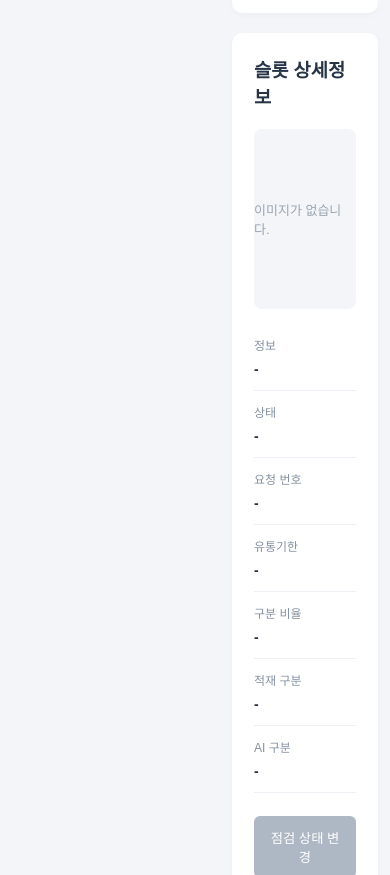
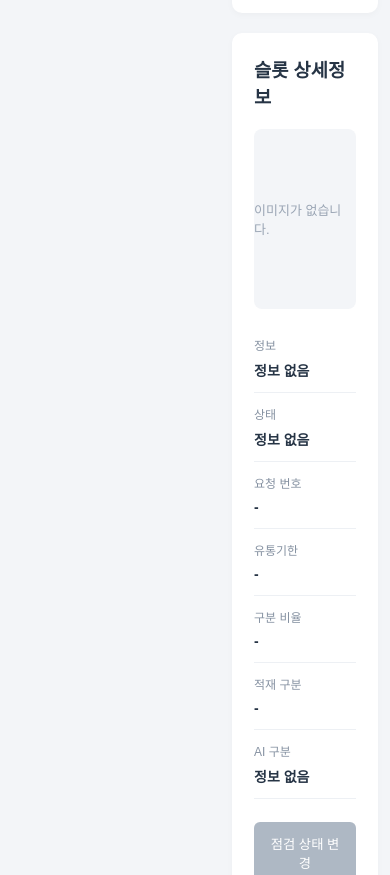
Before and after one commit to mkim0203/yolo_mini_project, a plain HTML site: page view/slot.html in a window 390 px wide. Shown: the part 1125-2000 px from the top of the page. Drawn offline with Linux system fonts and the light colour scheme; no server answers.

Commit message:
슬롯 화면 개선

```diff
--- a/view/slot.html
+++ b/view/slot.html
@@ -74,7 +74,20 @@
 .content {
     display: grid;
     grid-template-columns: minmax(0, 1fr) 320px;
+    align-items: stretch;
     gap: 20px;
+
+}
+
+.warehouse-content {
+    /* grid-template-columns: minmax(0, 1fr) 320px; */
+
+    min-width: 0;
+}
+
+.detail-panel {
+    height: 100%;
+    box-sizing: border-box;
 }
 
 .panel {
@@ -258,7 +271,13 @@ button:disabled { background: #aeb8c4; cursor: not-allowed; }
 }
 
 @media(max-width: 1000px) {
-    .content { grid-template-columns: 1fr; }
+    .content {
+        grid-template-columns: 1fr;
+    }
+
+    .detail-panel {
+        height: auto;
+    }
 }
 
 @media(max-width: 650px) {
@@ -276,12 +295,12 @@ button:disabled { background: #aeb8c4; cursor: not-allowed; }
     <div id="sidebar-container"></div>
 
     <main class="main">
-
         <div class="header">
             <h1>창고 현황</h1>
             <!-- <span>Warehouse Management</span> -->
         </div>
-
+        <div class="content">
+            <div class="warehouse-content">
                 <div class="filter-section">
                     <div class="filter-title">창고 동 선택</div>
                     <div class="filter-buttons" id="dongButtons"></div>
@@ -313,8 +332,6 @@ button:disabled { background: #aeb8c4; cursor: not-allowed; }
                     </div>
                 </div>
 
-        <div class="content">
-
                 <section class="panel">
                     <h3 id="rackTitle">창고 정보를 불러오는 중...</h3>
 
@@ -342,7 +359,9 @@ button:disabled { background: #aeb8c4; cursor: not-allowed; }
                     </div>
                 </section>
 
-            <section class="panel">
+            </div>
+
+            <section class="panel detail-panel">
                 <h3>슬롯 상세정보</h3>
 
                 <div class="detail-image">
@@ -357,7 +376,7 @@ button:disabled { background: #aeb8c4; cursor: not-allowed; }
 
                 <div class="detail-row">
                     <span>상태</span>
-                    <strong id="status">-</strong>
+                    <strong id="status">정보 없음</strong>
                 </div>
 
                 <div class="detail-row">
@@ -382,7 +401,7 @@ button:disabled { background: #aeb8c4; cursor: not-allowed; }
 
                 <div class="detail-row">
                     <span>AI 구분</span>
-                    <strong id="classification_result">-</strong>
+                    <strong id="classification_result">정보 없음</strong>
                 </div>
 
                 <div class="action-buttons">
@@ -905,15 +924,15 @@ function renderDetail() {
             : "슬롯을 선택하세요.";
 
     document.getElementById("status").textContent =
-        slot ? (statusText[slot.status] || slot.status) : "-";
+        slot ? (statusText[slot.status] || slot.status) : "정보 없음";
 
     document.getElementById("request_id").textContent = "-";
-    document.getElementById("expiry").textContent = "-";
+    document.getElementById("expiry").textContent = "정보 없음";
 
     document.getElementById("food_score").textContent = "-";
     document.getElementById("processing_status").textContent = "-";
 
-    document.getElementById("classification_result").textContent = "-";
+    document.getElementById("classification_result").textContent = "정보 없음";
 
     const image = document.getElementById("productImage");
     image.src = "";
@@ -975,11 +994,11 @@ function renderSlotDetail(data) {
     };
 
     if (data === null) {
-        document.getElementById("slot_info").textContent = "-";
+        document.getElementById("slot_info").textContent = "정보 없음";
         document.getElementById("request_id").textContent = "-";
         document.getElementById("expiry").textContent = "-";
         document.getElementById("status").textContent =
-            selectedSlot ? (statusText[selectedSlot.status] || selectedSlot.status) : "-";
+            selectedSlot ? (statusText[selectedSlot.status] || selectedSlot.status) : "정보 없음";
 
         document.getElementById("food_score").textContent = "-";
         document.getElementById("processing_status").textContent = "-";
@@ -989,7 +1008,7 @@ function renderSlotDetail(data) {
         else
             document.getElementById("maintenanceButton").disabled = true;
 
-        document.getElementById("classification_result").innerHTML = "-";
+        document.getElementById("classification_result").innerHTML = "정보 없음";
 
 
         image.src = "";
@@ -1001,7 +1020,7 @@ function renderSlotDetail(data) {
     }
 
     document.getElementById("slot_info").textContent =
-        data.slot_info ?? "-";
+        data.slot_info ?? "정보 없음";
 
     document.getElementById("request_id").textContent =
         data.request_id ?? "-";
@@ -1016,7 +1035,7 @@ function renderSlotDetail(data) {
     document.getElementById("classification_result").innerHTML = getClassificationResult(data.classification_result);
 
     document.getElementById("status").textContent =
-        selectedSlot ? (statusText[selectedSlot.status] || selectedSlot.status) : "-";
+        selectedSlot ? (statusText[selectedSlot.status] || selectedSlot.status) : "정보 없음";
 
     if (data.image_data && data.image_type) {
         image.src = `data:${data.image_type};base64,${data.image_data}`;
```
Lines whose indentation alone changed are shown as unchanged.
